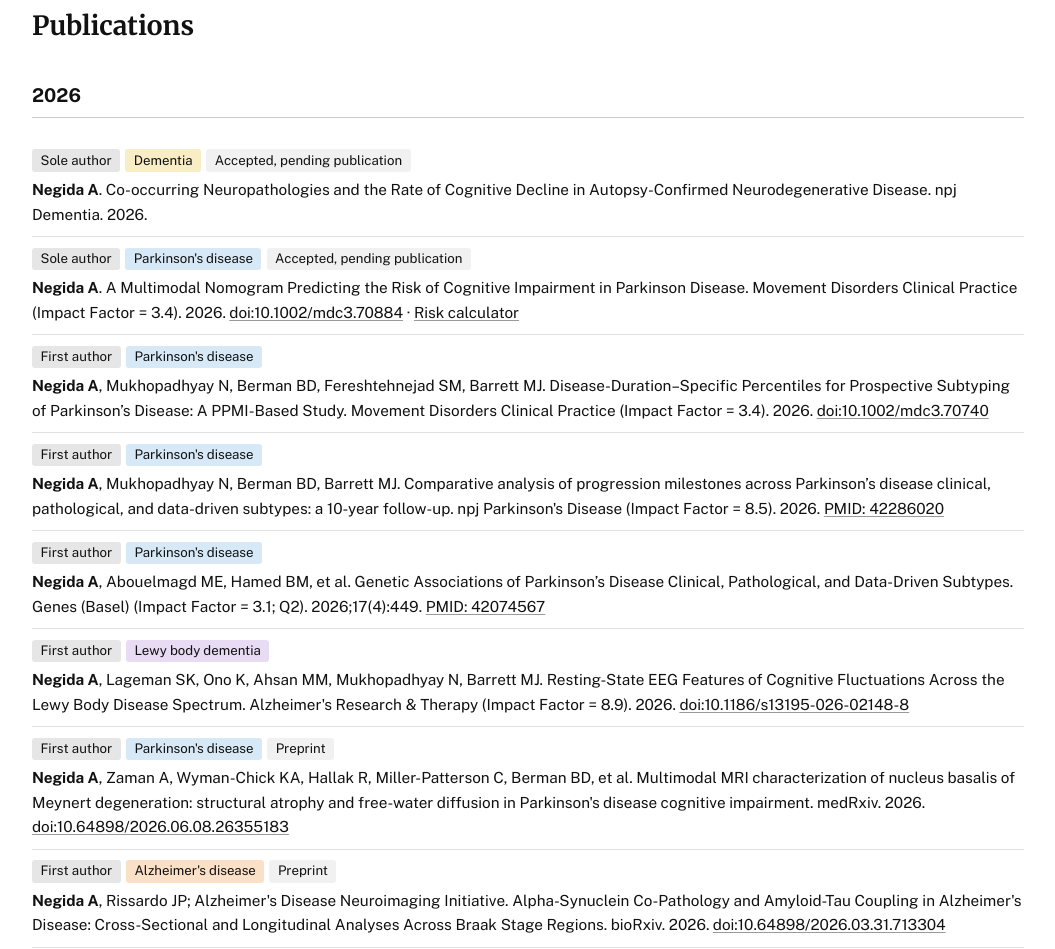
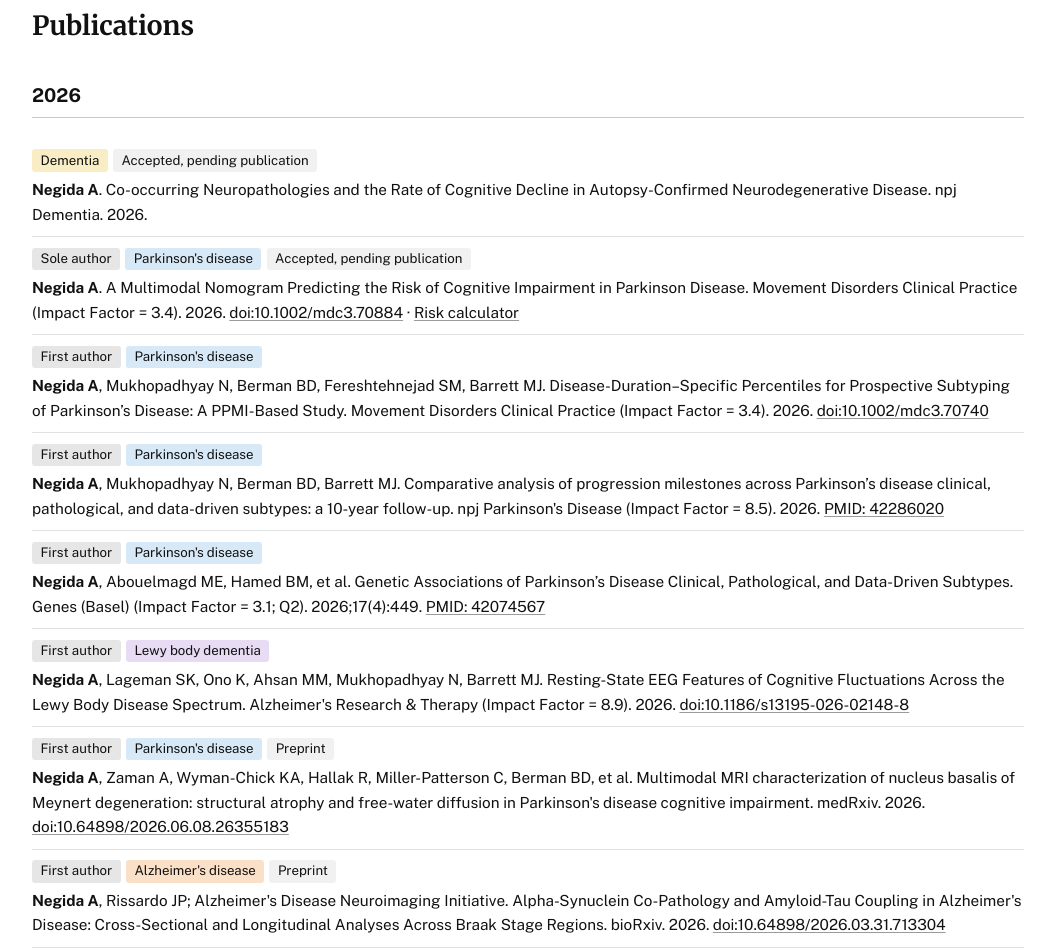
Before and after one commit to Negidamd/Negidamd.github.io, a plain HTML site: page index.html in a window 1280 px wide. Shown: the part 5964-6913 px from the top of the page, without its empty margins (222-1277 px from the left). Drawn offline with Linux system fonts and the light colour scheme.

Commit message:
Publications: drop Sole author tag from npj Dementia entry

```diff
--- a/index.html
+++ b/index.html
@@ -1361,7 +1361,7 @@
             <h3 class="subsection-title pub-year">2026</h3>
             <div class="pub-list">
                 <div class="pub-entry">
-                    <div class="pub-tags"><span class="ptag t-role">Sole author</span><span class="ptag t-dem">Dementia</span><span class="ptag t-note">Accepted, pending publication</span></div>
+                    <div class="pub-tags"><span class="ptag t-dem">Dementia</span><span class="ptag t-note">Accepted, pending publication</span></div>
                     <p class="pub-cite"><strong class="me">Negida A</strong>. Co-occurring Neuropathologies and the Rate of Cognitive Decline in Autopsy-Confirmed Neurodegenerative Disease. npj Dementia. 2026.</p>
                 </div>
                 <div class="pub-entry">
```
